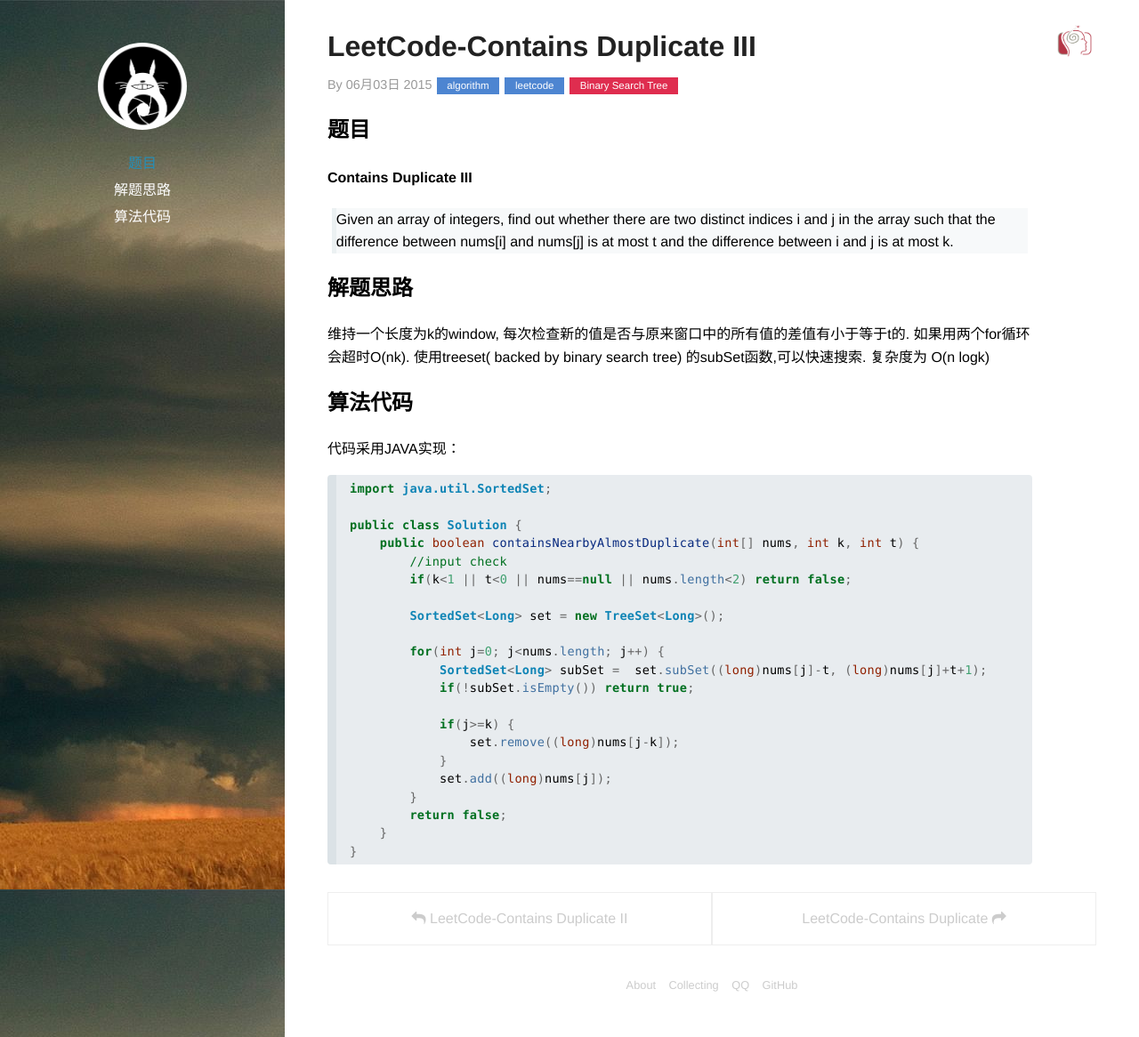
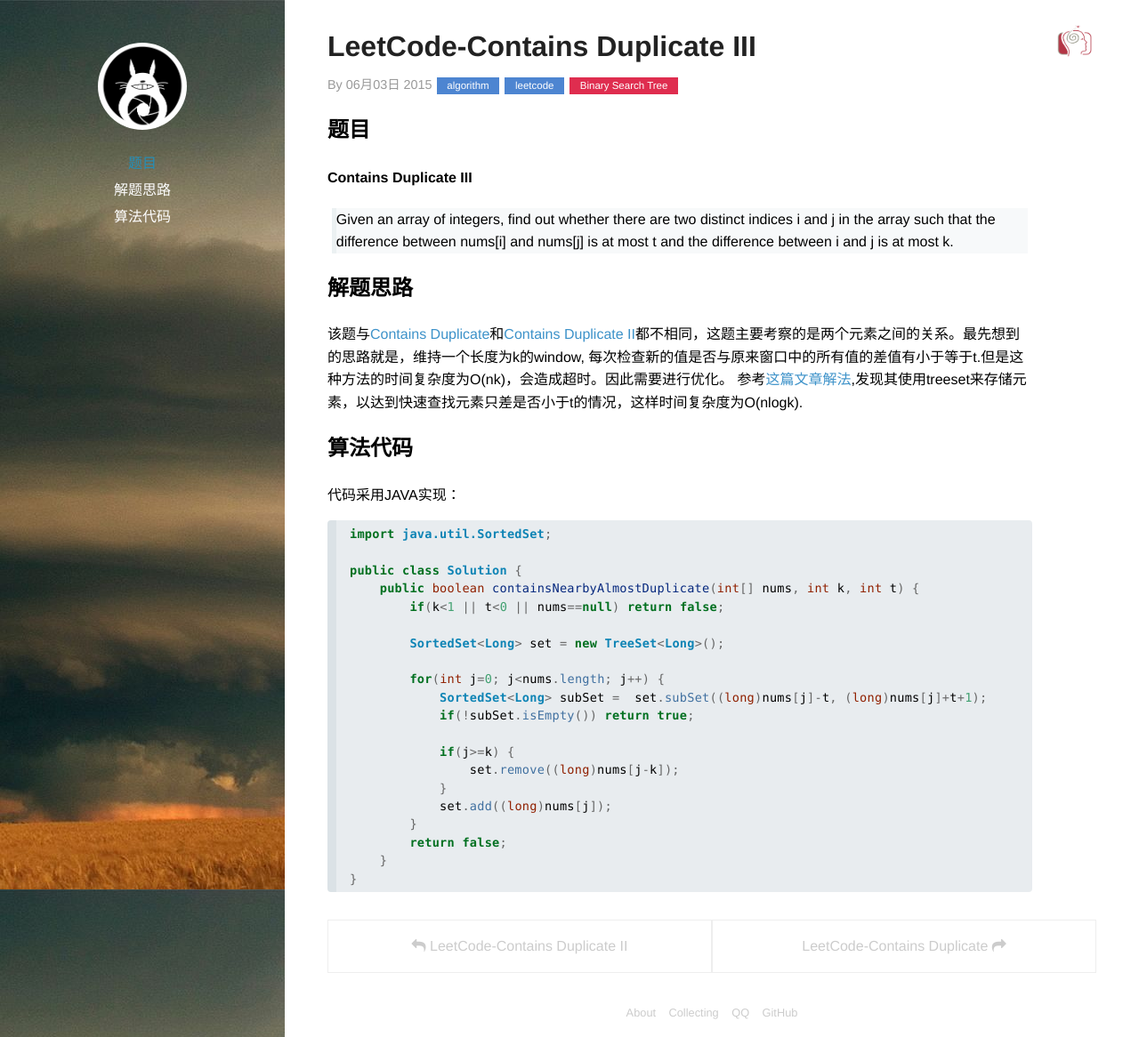
Before and after one commit to hexo2hexo/xwzpp.github.io, a Jekyll site: the page built from _posts/2015-06-03-Contains-Duplicate-III.md, in a window 1280 px wide and 1166 px high. Shown: the whole window at 89% size. Built offline with Jekyll 4.4.1, drawn with Linux system fonts in a browser that asks for light colours; Markdown is read by kramdown in place of the engine named in the settings; comment, search, counter and statistics services are not loaded.

Commit message:
2015-6-2

```diff
--- a/_posts/2015-06-03-Contains-Duplicate-III.md
+++ b/_posts/2015-06-03-Contains-Duplicate-III.md
@@ -14,7 +14,9 @@
 <!-- more -->
 
 ##解题思路
-维持一个长度为k的window, 每次检查新的值是否与原来窗口中的所有值的差值有小于等于t的. 如果用两个for循环会超时O(nk). 使用treeset( backed by binary search tree) 的subSet函数,可以快速搜索. 复杂度为 O(n logk)
+该题与[Contains Duplicate][1]和[Contains Duplicate II][2]都不相同，这题主要考察的是两个元素之间的关系。最先想到的思路就是，维持一个长度为k的window, 每次检查新的值是否与原来窗口中的所有值的差值有小于等于t.但是这种方法的时间复杂度为O(nk)，会造成超时。因此需要进行优化。
+参考[这篇文章解法][3],发现其使用treeset来存储元素，以达到快速查找元素只差是否小于t的情况，这样时间复杂度为O(nlogk).
+
 
 ##算法代码
 代码采用JAVA实现：
@@ -23,8 +25,7 @@
 
 public class Solution {
     public boolean containsNearbyAlmostDuplicate(int[] nums, int k, int t) {
-        //input check
-        if(k<1 || t<0 || nums==null || nums.length<2) return false;
+        if(k<1 || t<0 || nums==null) return false;
 
         SortedSet<Long> set = new TreeSet<Long>();
 
@@ -41,3 +42,7 @@
     }
 }
 {% endhighlight %}
+
+[1]:http://pisxw.com/algorithm/Contains-Duplicate.html
+[2]:http://pisxw.com/algorithm/Contains-Duplicate-II.html
+[3]:http://blog.csdn.net/xudli/article/details/46323247
```
